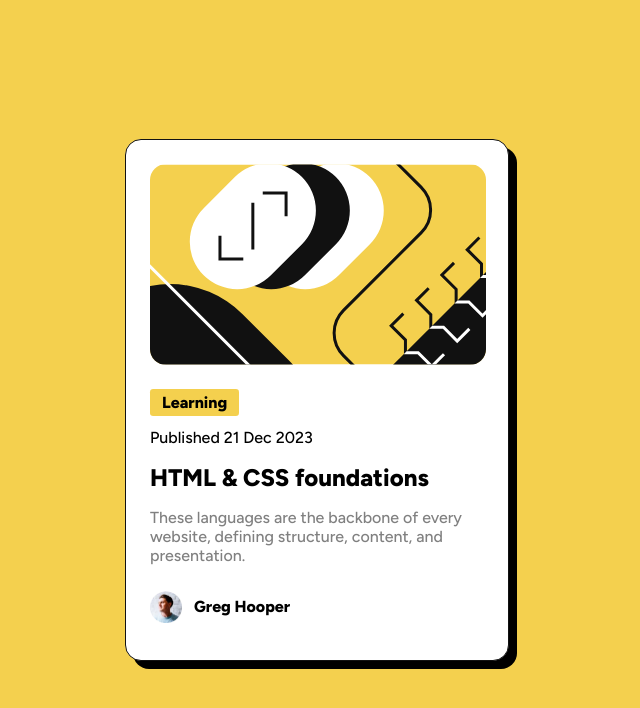
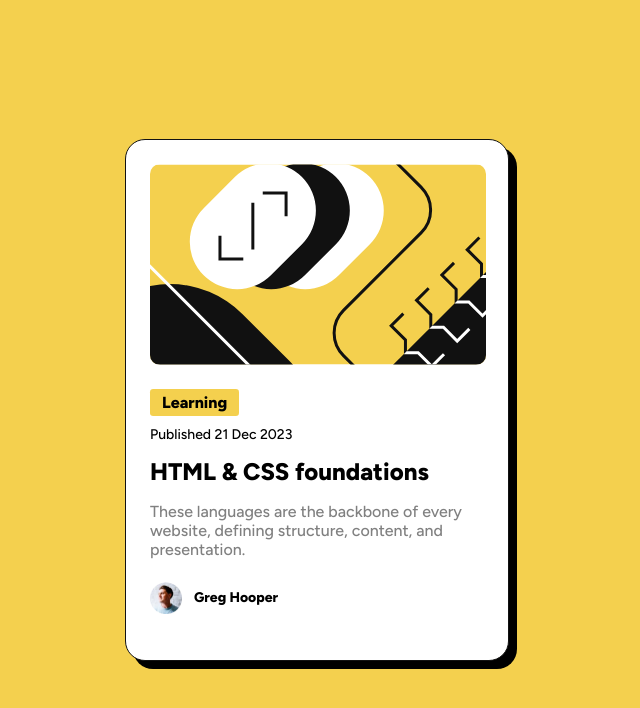
Before and after one commit to marciodaniloms/blog-preview-card-main, a plain HTML site: page index.html in a window 1280 px wide. Shown: the whole page, without its empty margins (323-963 px from the left). Drawn offline with Linux system fonts and the light colour scheme.

Commit message:
border radius

```diff
--- a/css/style.css
+++ b/css/style.css
@@ -18,12 +18,12 @@ body{
   height: 32.625rem;
   padding: 24px;
   box-sizing: border-box;
-  border-radius: 1em;
+  border-radius: 1.250em;
   border: solid 1px hsl(0, 0%, 7%);
   box-shadow: 8px 8px;
 }
 #imagem{
-  border-radius: 1em;
+  border-radius: 0.625em;
   margin-bottom: 24px;
 }
 .tag{
@@ -37,7 +37,7 @@ body{
 h1{
   font-family: "Figtree", sans-serif;
   font-optical-sizing: auto;
-  font-weight: 800;
+  font-weight: 900;
   font-style: normal;
   font-size: 24px;
   margin-top: 12px;
@@ -50,7 +50,7 @@ h1:hover{
   caret-color: black;
 }
 p{
-  font-size: 1rem;
+  font-size: 0.8750em;
   font-family: "Figtree";
   font-weight: 500;
   font-style: normal;
@@ -59,7 +59,7 @@ p#author{
   border: 0px;
 }
 #text{
-  font-size: 1rem;
+  font-size: 1em;
   color: hsl(0, 0%, 50%);
 
 }
@@ -73,7 +73,7 @@ p#author{
   height: 32px;
 }
 .footer p{
-  font-weight: bold;
+  font-weight: 800;
   font-family: "Figtree";
 }
 
```
